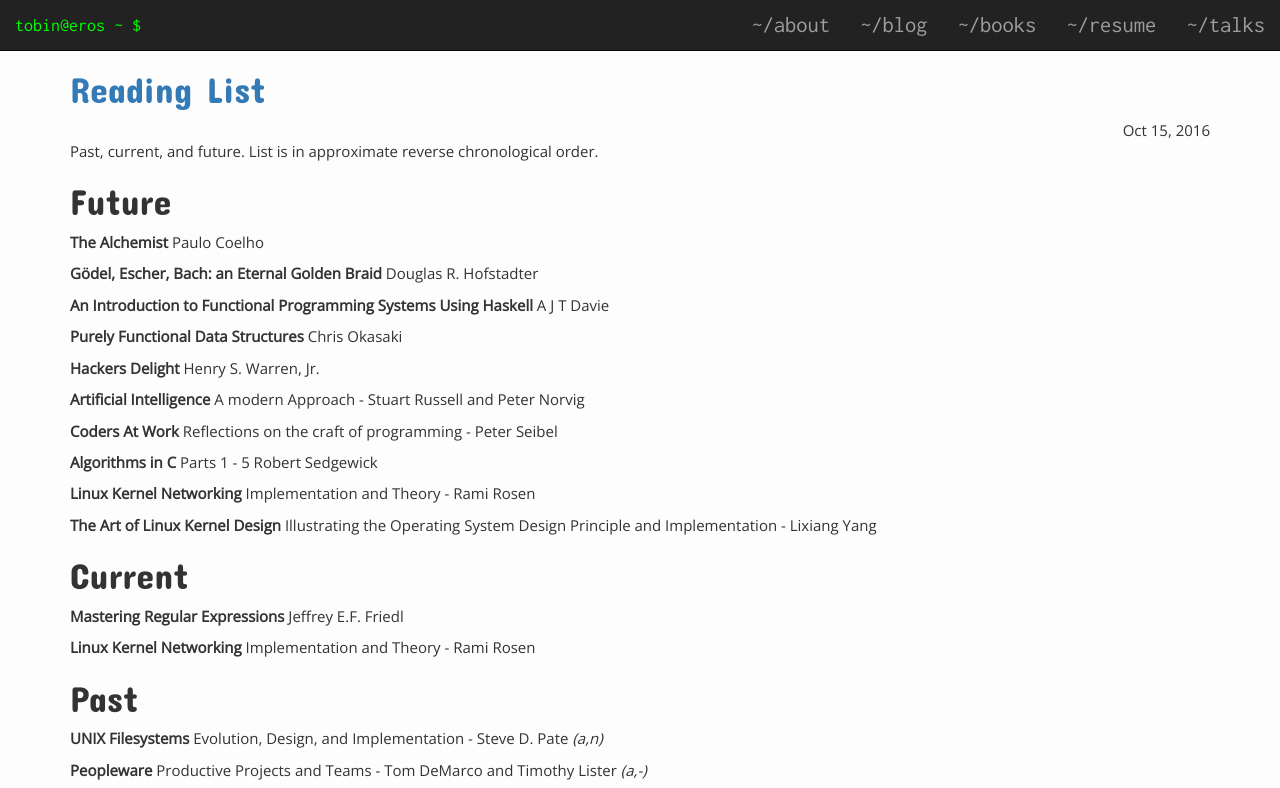
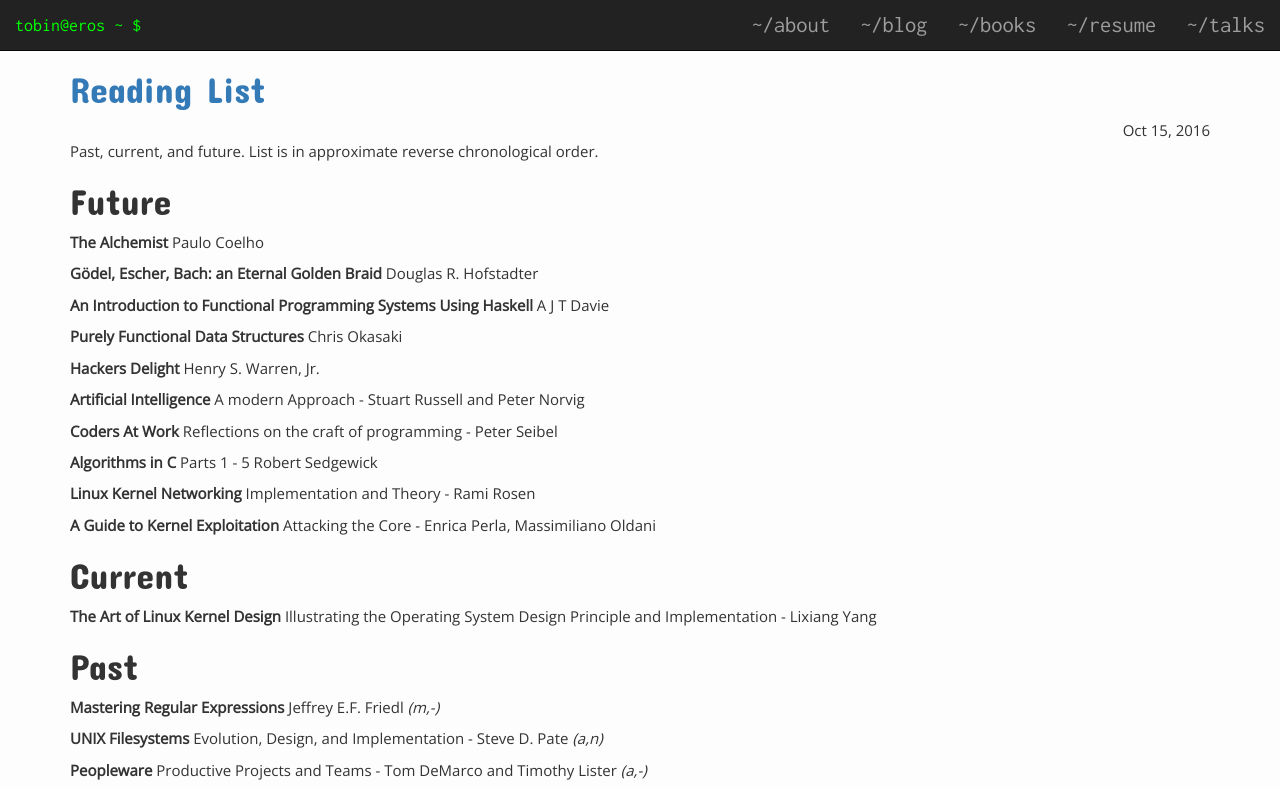
Before and after one commit to tcharding/tcharding.github.io, a plain HTML site: page reading-list/index.html in a window 1280 px wide. Shown: the top 788 px of the page. Drawn offline with nearby package versions, Linux system fonts and the light colour scheme.

Commit message:
rebuilding site Sunday 25 February  19:09:22 AEDT 2018

```diff
--- a/reading-list/index.html
+++ b/reading-list/index.html
@@ -118,18 +118,18 @@ Robert Sedgewick</p>
 <p><strong>Linux Kernel Networking</strong> Implementation and Theory -
 Rami Rosen</p>
 
+<p><strong>A Guide to Kernel Exploitation</strong> Attacking the Core -
+Enrica Perla, Massimiliano Oldani</p>
+
+<h1 id="current">Current</h1>
+
 <p><strong>The Art of Linux Kernel Design</strong> Illustrating the Operating System
   Design Principle and Implementation - Lixiang Yang</p>
 
-<h1 id="current">Current</h1>
+<h1 id="past">Past</h1>
 
 <p><strong>Mastering Regular Expressions</strong>
-Jeffrey E.F. Friedl</p>
-
-<p><strong>Linux Kernel Networking</strong> Implementation and Theory -
-Rami Rosen</p>
-
-<h1 id="past">Past</h1>
+Jeffrey E.F. Friedl <em>(m,-)</em></p>
 
 <p><strong>UNIX Filesystems</strong> Evolution, Design, and Implementation -
 Steve D. Pate <em>(a,n)</em></p>
```
